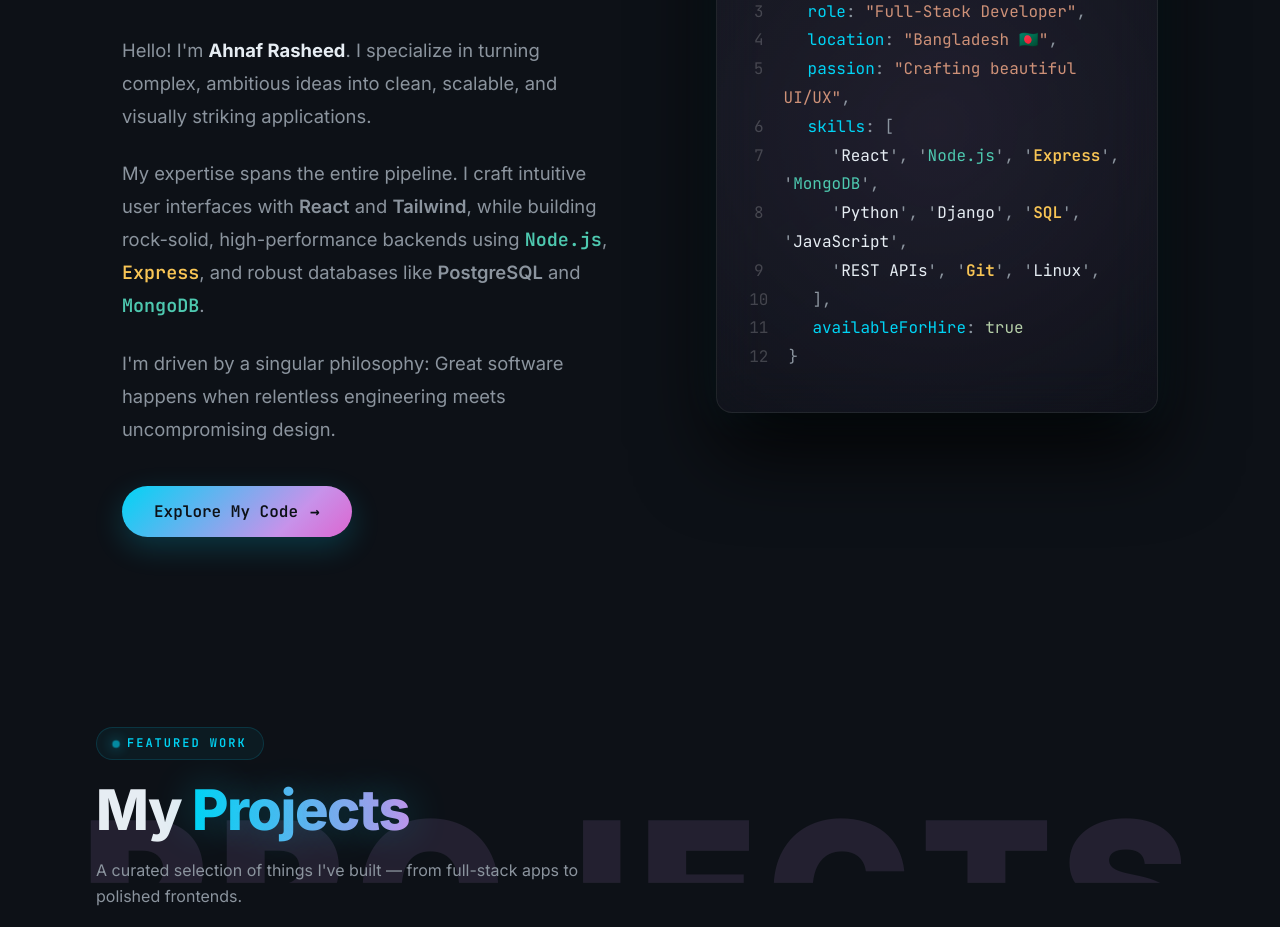
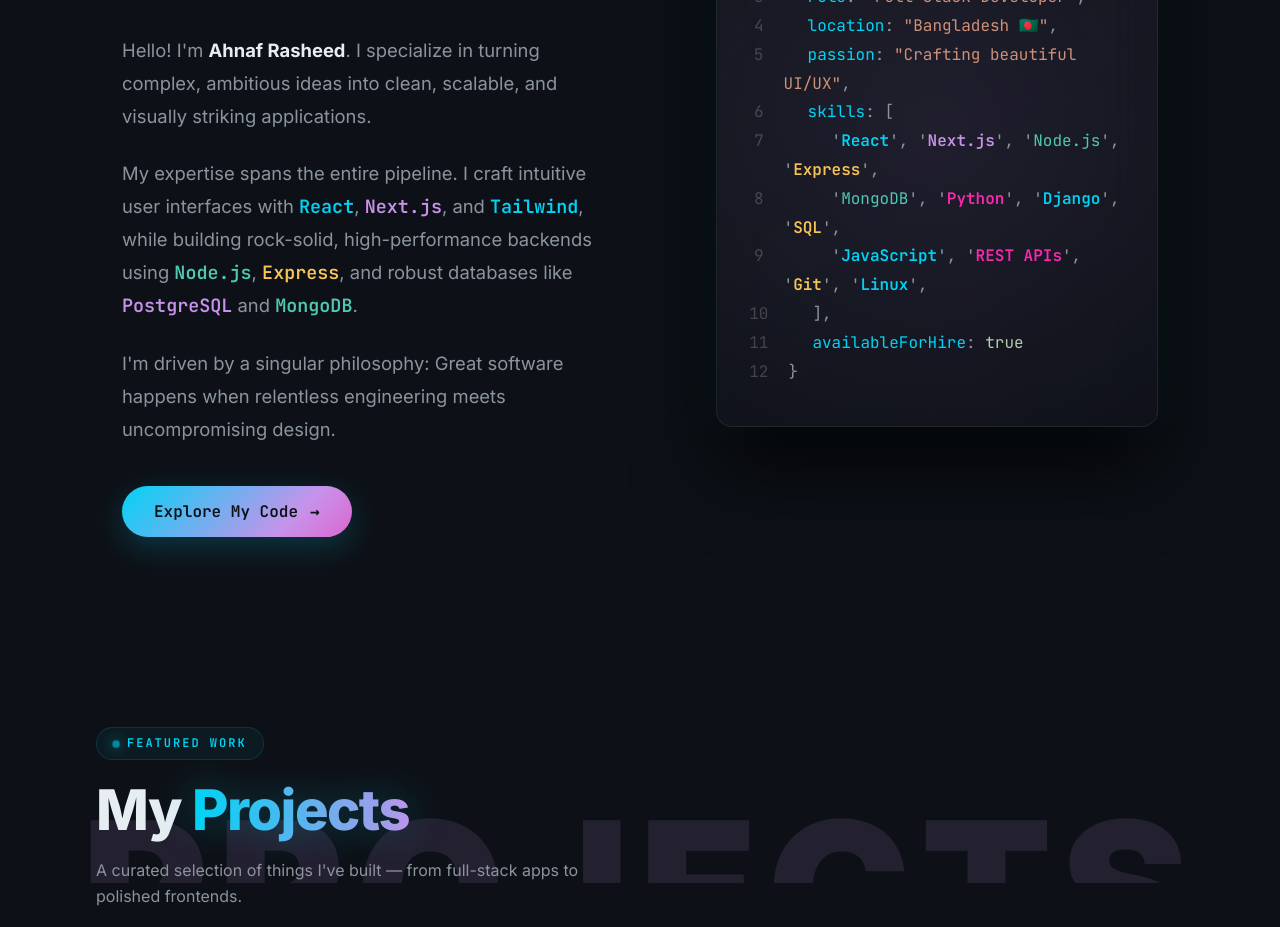
Before and after one commit to ah-nd-naf/Portfolio_Ahnaf, a React (Vite) app: page / in a window 1280 px wide. Shown: the part 1180-2107 px from the top of the page. Built offline with nearby package versions, Linux system fonts and the light colour scheme; the HTML template or start-up script is replaced by a standard one.

Commit message:
added skills

```diff
--- a/src/components/About.jsx
+++ b/src/components/About.jsx
@@ -10,9 +10,9 @@ const codeLines = [
   { num: 4, content: <><span style={{paddingLeft:'1.5rem'}}><span className="syn-prop">location</span><span style={{color:'var(--text-muted)'}}>:</span> <span className="syn-string">"Bangladesh 🇧🇩"</span><span style={{color:'var(--text-muted)'}}>,</span></span></> },
   { num: 5, content: <><span style={{paddingLeft:'1.5rem'}}><span className="syn-prop">passion</span><span style={{color:'var(--text-muted)'}}>:</span> <span className="syn-string">"Crafting beautiful UI/UX"</span><span style={{color:'var(--text-muted)'}}>,</span></span></> },
   { num: 6, content: <><span style={{paddingLeft:'1.5rem'}}><span className="syn-prop">skills</span><span style={{color:'var(--text-muted)'}}>:</span> <span style={{color:'var(--text-muted)'}}>[</span></span></> },
-  { num: 7, content: <><span style={{paddingLeft:'3rem'}}><span style={{color:'var(--text-muted)'}}>'</span><span className="syn-cyan">React</span><span style={{color:'var(--text-muted)'}}>', '</span><span className="syn-green">Node.js</span><span style={{color:'var(--text-muted)'}}>', '</span><span className="syn-yellow">Express</span><span style={{color:'var(--text-muted)'}}>', '</span><span className="syn-green">MongoDB</span><span style={{color:'var(--text-muted)'}}>',</span></span></> },
-  { num: 8, content: <><span style={{paddingLeft:'3rem'}}><span style={{color:'var(--text-muted)'}}>'</span><span className="syn-pink">Python</span><span style={{color:'var(--text-muted)'}}>', '</span><span className="syn-cyan">Django</span><span style={{color:'var(--text-muted)'}}>', '</span><span className="syn-yellow">SQL</span><span style={{color:'var(--text-muted)'}}>', '</span><span className="syn-cyan">JavaScript</span><span style={{color:'var(--text-muted)'}}>',</span></span></> },
-  { num: 9, content: <><span style={{paddingLeft:'3rem'}}><span style={{color:'var(--text-muted)'}}>'</span><span className="syn-pink">REST APIs</span><span style={{color:'var(--text-muted)'}}>', '</span><span className="syn-yellow">Git</span><span style={{color:'var(--text-muted)'}}>', '</span><span className="syn-cyan">Linux</span><span style={{color:'var(--text-muted)'}}>',</span></span></> },
+  { num: 7, content: <><span style={{paddingLeft:'3rem'}}><span style={{color:'var(--text-muted)'}}>'</span><span className="syn-cyan">React</span><span style={{color:'var(--text-muted)'}}>', '</span><span className="syn-purple">Next.js</span><span style={{color:'var(--text-muted)'}}>', '</span><span className="syn-green">Node.js</span><span style={{color:'var(--text-muted)'}}>', '</span><span className="syn-yellow">Express</span><span style={{color:'var(--text-muted)'}}>',</span></span></> },
+  { num: 8, content: <><span style={{paddingLeft:'3rem'}}><span style={{color:'var(--text-muted)'}}>'</span><span className="syn-green">MongoDB</span><span style={{color:'var(--text-muted)'}}>', '</span><span className="syn-pink">Python</span><span style={{color:'var(--text-muted)'}}>', '</span><span className="syn-cyan">Django</span><span style={{color:'var(--text-muted)'}}>', '</span><span className="syn-yellow">SQL</span><span style={{color:'var(--text-muted)'}}>',</span></span></> },
+  { num: 9, content: <><span style={{paddingLeft:'3rem'}}><span style={{color:'var(--text-muted)'}}>'</span><span className="syn-cyan">JavaScript</span><span style={{color:'var(--text-muted)'}}>', '</span><span className="syn-pink">REST APIs</span><span style={{color:'var(--text-muted)'}}>', '</span><span className="syn-yellow">Git</span><span style={{color:'var(--text-muted)'}}>', '</span><span className="syn-cyan">Linux</span><span style={{color:'var(--text-muted)'}}>',</span></span></> },
   { num: 10, content: <><span style={{paddingLeft:'1.5rem'}}><span style={{color:'var(--text-muted)'}}>],</span></span></> },
   { num: 11, content: <><span style={{paddingLeft:'1.5rem'}}><span className="syn-prop">availableForHire</span><span style={{color:'var(--text-muted)'}}>:</span> <span className="syn-number">true</span></span></> },
   { num: 12, content: <span style={{color:'var(--text-muted)'}}>{'}'}</span> },
@@ -117,7 +117,7 @@ const About = () => {
                 I specialize in turning complex, ambitious ideas into clean, scalable, and visually striking applications.
               </p>
               <p>
-                My expertise spans the entire pipeline. I craft intuitive user interfaces with <span className="syn-cyan" style={{ fontWeight: 600 }}>React</span> and <span className="syn-cyan" style={{ fontWeight: 600 }}>Tailwind</span>, while building rock-solid, high-performance backends using <span className="syn-green" style={{ fontWeight: 600 }}>Node.js</span>, <span className="syn-yellow" style={{ fontWeight: 600 }}>Express</span>, and robust databases like <span className="syn-purple" style={{ fontWeight: 600 }}>PostgreSQL</span> and <span className="syn-green" style={{ fontWeight: 600 }}>MongoDB</span>.
+                My expertise spans the entire pipeline. I craft intuitive user interfaces with <span className="syn-cyan" style={{ fontWeight: 600 }}>React</span>, <span className="syn-purple" style={{ fontWeight: 600 }}>Next.js</span>, and <span className="syn-cyan" style={{ fontWeight: 600 }}>Tailwind</span>, while building rock-solid, high-performance backends using <span className="syn-green" style={{ fontWeight: 600 }}>Node.js</span>, <span className="syn-yellow" style={{ fontWeight: 600 }}>Express</span>, and robust databases like <span className="syn-purple" style={{ fontWeight: 600 }}>PostgreSQL</span> and <span className="syn-green" style={{ fontWeight: 600 }}>MongoDB</span>.
               </p>
               <p>
                 I'm driven by a singular philosophy: Great software happens when relentless engineering meets uncompromising design.
--- a/src/index.css
+++ b/src/index.css
@@ -93,6 +93,9 @@ section {
 .syn-yellow   { color: var(--syn-yellow); font-family: var(--font-mono); font-weight: 600; }
 .syn-prop     { color: var(--syn-cyan);   font-family: var(--font-mono); }
 .syn-green    { color: var(--syn-green);  font-family: var(--font-mono); }
+.syn-pink     { color: var(--syn-pink);   font-family: var(--font-mono); font-weight: 600; }
+.syn-cyan     { color: var(--syn-cyan);   font-family: var(--font-mono); font-weight: 600; }
+.syn-purple   { color: var(--syn-purple); font-family: var(--font-mono); font-weight: 600; }
 
 /* ============================================
    IDE EDITOR WINDOW
```
